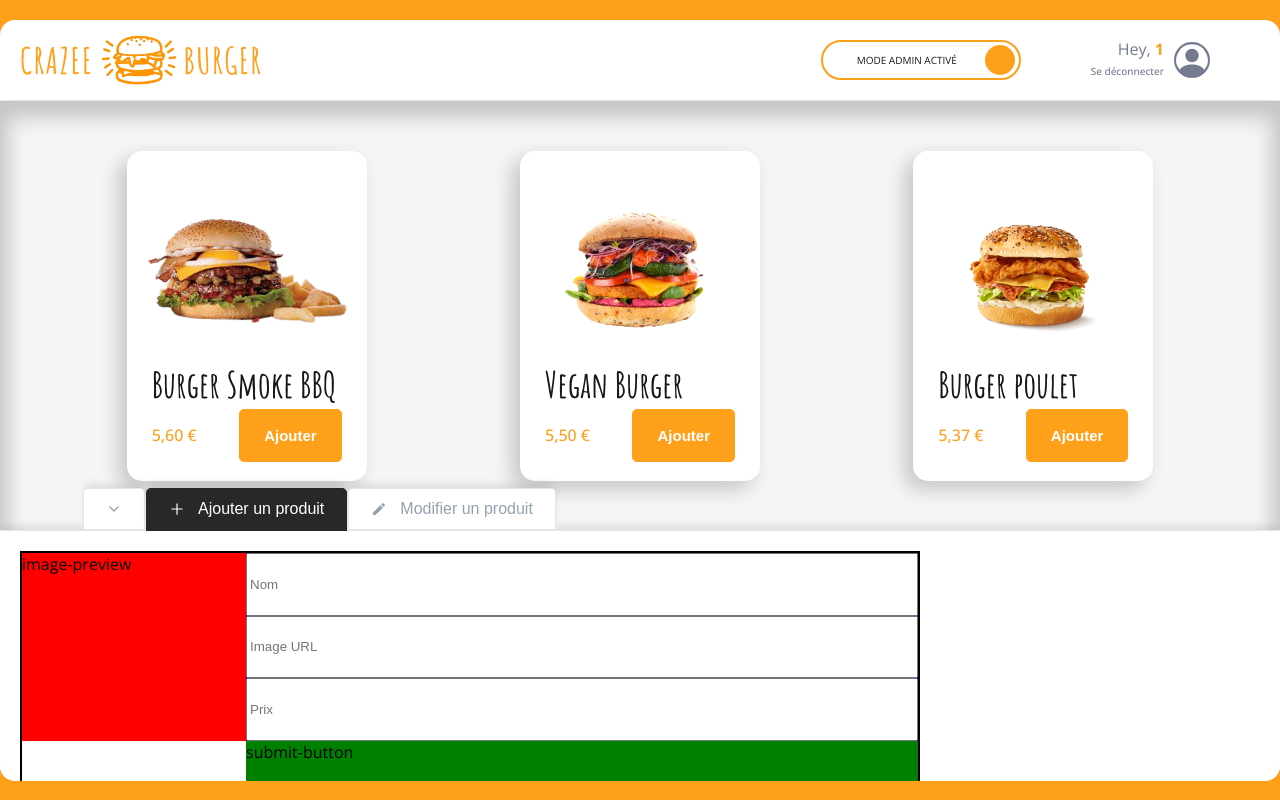
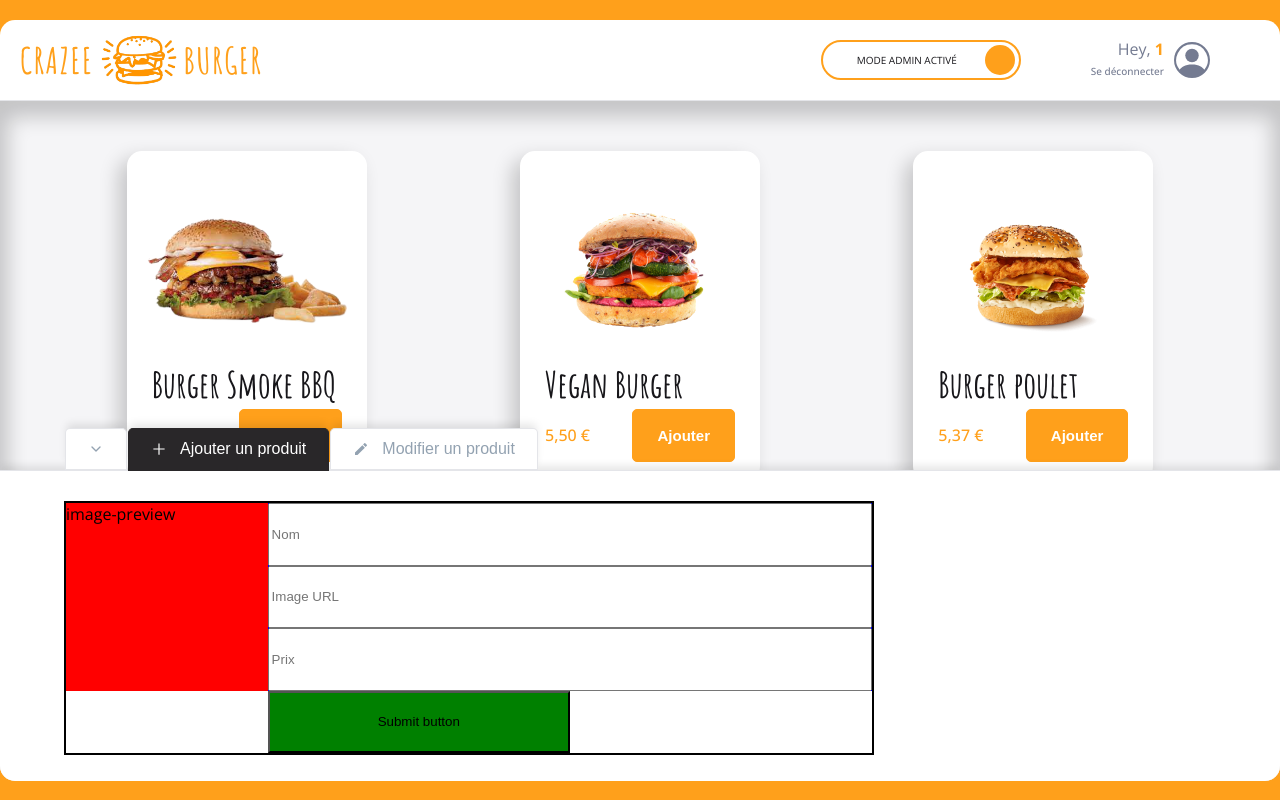
Before and after one commit to ImadeusF/crazee-burger, a React (Vite) app: page /order/1 in a window 1280 px wide. Built offline with nearby package versions, Linux system fonts and the light colour scheme.

Commit message:
💄 F08: AddForm > button correction and main display alignment

```diff
--- a/src/components/pages/order/Main/Admin/AdminPanel/AddForm.jsx
+++ b/src/components/pages/order/Main/Admin/AdminPanel/AddForm.jsx
@@ -8,13 +8,14 @@
         <input type="text" placeholder="Nom" />
         <input type="text" placeholder="Image URL" />
         <input type="text" placeholder="Prix" />
-        </div>
-      <div className="submit-button">submit-button</div>
+      </div>
+      <button className="submit-button">Submit button</button>
     </AddFormStyled>
   );
 }
 
 const AddFormStyled = styled.form`
+  border: 2px solid black;
   display: grid;
   grid-template-columns: 1fr 3fr;
   grid-template-rows: repeat(4, 1fr);
@@ -26,8 +27,6 @@
 
   height: 100%;
   width: 70%;
-  border:2px solid black;
-  margin: 20px;
 
   .image-preview {
     grid-area: image-preview;
@@ -37,7 +36,7 @@
   .input-fields {
     grid-area: input-fields;
     background: blue;
-    display:grid;
+    display: grid;
     grid-template-columns: 1fr;
     grid-template-rows: repeat(3, 1fr);
   }
@@ -45,9 +44,6 @@
   .submit-button {
     grid-area: submit-button;
     background: green;
-  }
-
-  p {
-    padding: 40px;
+    width: 50%;
   }
 `;
--- a/src/components/pages/order/Main/Admin/AdminPanel/AdminPanel.jsx
+++ b/src/components/pages/order/Main/Admin/AdminPanel/AdminPanel.jsx
@@ -22,4 +22,5 @@
   background: ${theme.colors.white};
   border-top: 1px solid ${theme.colors.greyLight};
   box-shadow: ${theme.shadows.subtle};
+  padding: 30px 5%;
 `;
--- a/src/components/pages/order/Main/Admin/AdminTabs.jsx
+++ b/src/components/pages/order/Main/Admin/AdminTabs.jsx
@@ -43,7 +43,6 @@
 
 const AdminTabsStyled = styled.div`
   display: flex;
-  padding: 0px 20px;
 
   .is-active {
     background: ${theme.colors.background_dark};
```
